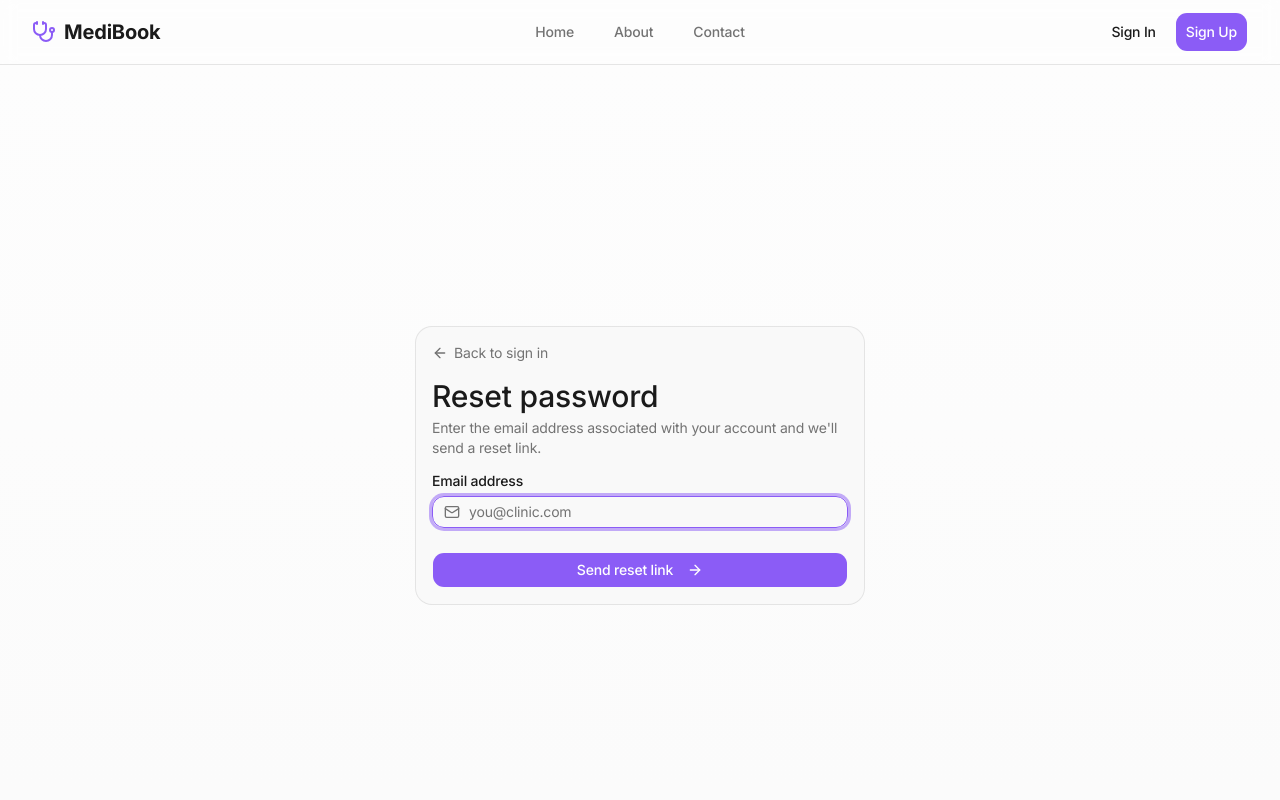
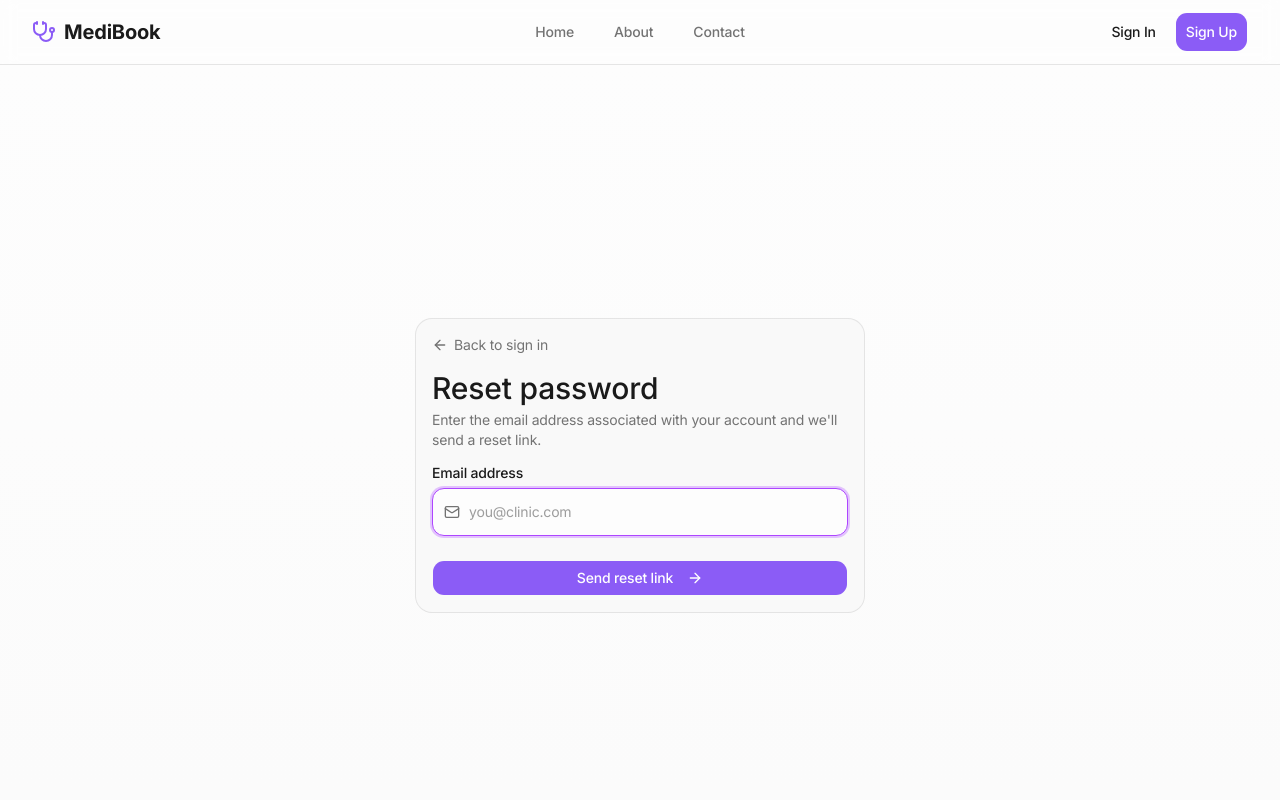
Before and after one commit to mwangaza12/DACS, a Next.js app in the folder frontend/: page /forgot-password in a window 1280 px wide. Shown: the top 800 px of the page. Built offline with nearby package versions, Linux system fonts and the light colour scheme.

Commit message:
fix: made input border visible

```diff
--- a/frontend/components/ui/input.tsx
+++ b/frontend/components/ui/input.tsx
@@ -8,7 +8,7 @@ function Input({ className, type, ...props }: React.ComponentProps<"input">) {
       type={type}
       data-slot="input"
       className={cn(
-        "h-8 w-full min-w-0 rounded-lg border border-input bg-transparent px-2.5 py-1 text-base transition-colors outline-none file:inline-flex file:h-6 file:border-0 file:bg-transparent file:text-sm file:font-medium file:text-foreground placeholder:text-muted-foreground focus-visible:border-ring focus-visible:ring-3 focus-visible:ring-ring/50 disabled:pointer-events-none disabled:cursor-not-allowed disabled:bg-input/50 disabled:opacity-50 aria-invalid:border-destructive aria-invalid:ring-3 aria-invalid:ring-destructive/20 md:text-sm dark:bg-input/30 dark:disabled:bg-input/80 dark:aria-invalid:border-destructive/50 dark:aria-invalid:ring-destructive/40",
+        "h-12 w-full min-w-0 rounded-lg border border-border bg-background px-2.5 py-1 text-base transition-all duration-200 outline-none file:inline-flex file:h-6 file:border-0 file:bg-transparent file:text-sm file:font-medium file:text-foreground placeholder:text-muted-foreground/70 hover:border-purple-500/50 focus-visible:border-purple-500 focus-visible:ring-2 focus-visible:ring-purple-500/30 focus-visible:ring-offset-0 disabled:pointer-events-none disabled:cursor-not-allowed disabled:bg-muted/30 disabled:opacity-50 aria-invalid:border-red-500 aria-invalid:ring-2 aria-invalid:ring-red-500/20 md:text-sm",
         className
       )}
       {...props}
```
